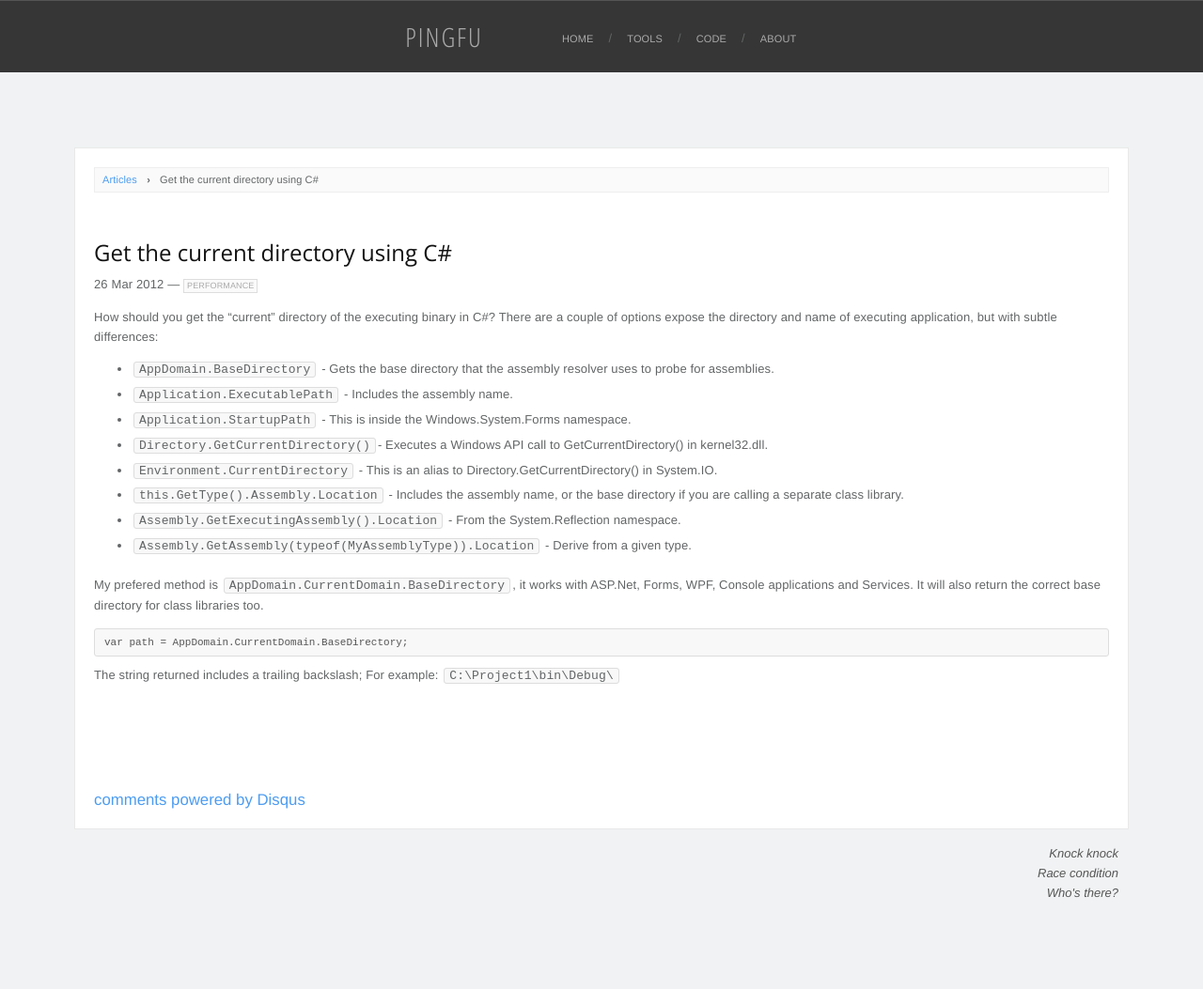
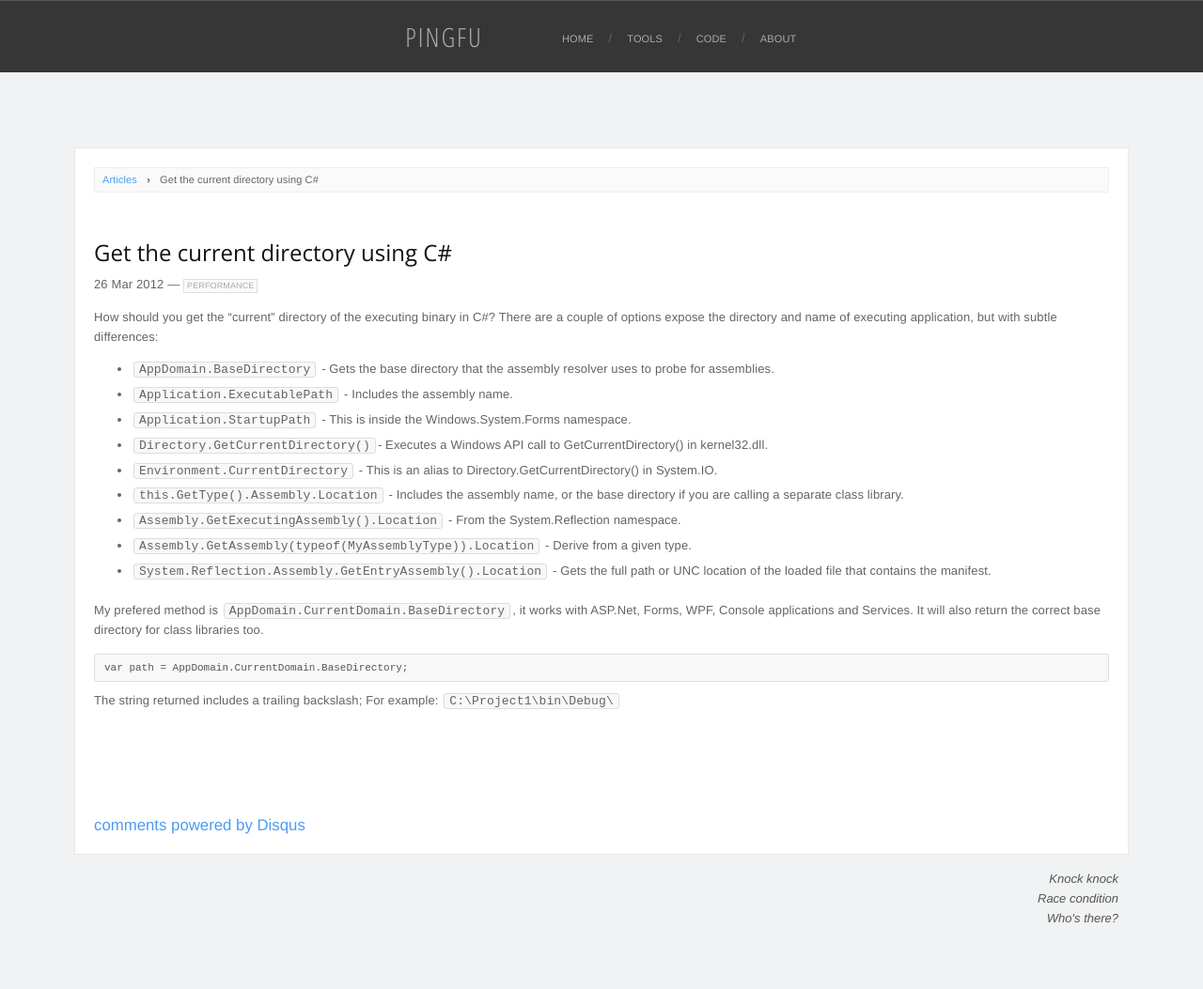
Before and after one commit to pingfu/pingfu.github.io, a Jekyll site: the page built from _posts/2012-03-26-get-current-directory-using-csharp.markdown, in a window 1280 px wide. Shown: the whole page at 94% size. Built offline with Jekyll 4.4.1, drawn with Linux system fonts in a browser that asks for light colours; nearby versions of some CDN libraries; comment, search, counter and statistics services are not loaded; before the commit the page ends 1026 px from its top, so only the background shows below that.

Commit message:
addeded another option

```diff
--- a/_posts/2012-03-26-get-current-directory-using-csharp.markdown
+++ b/_posts/2012-03-26-get-current-directory-using-csharp.markdown
@@ -16,6 +16,7 @@ How should you get the "current" directory of the executing binary in C#? There
 5. `this.GetType().Assembly.Location` - Includes the assembly name, or the base directory if you are calling a separate class library.
 7. `Assembly.GetExecutingAssembly().Location` - From the System.Reflection namespace.
 8. `Assembly.GetAssembly(typeof(MyAssemblyType)).Location` - Derive from a given type.
+9. `System.Reflection.Assembly.GetEntryAssembly().Location` - Gets the full path or UNC location of the loaded file that contains the manifest.
 
 My prefered method is `AppDomain.CurrentDomain.BaseDirectory`, it works with ASP.Net, Forms, WPF, Console applications and Services. It will also return the correct base directory for class libraries too.
 
```
